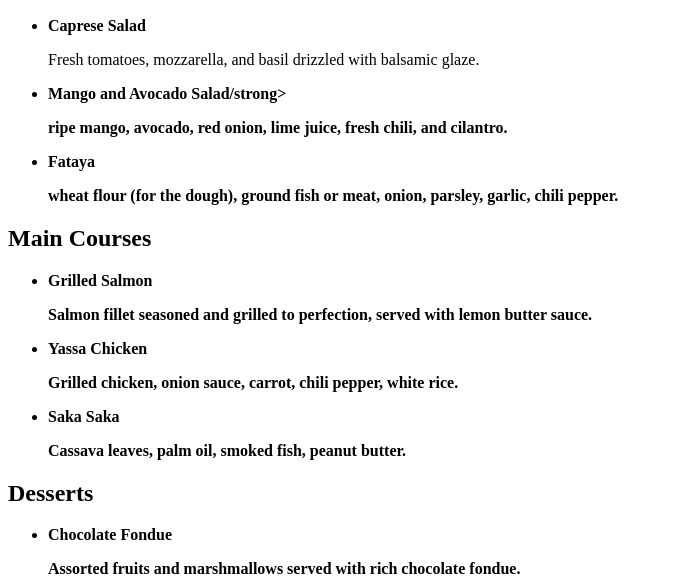
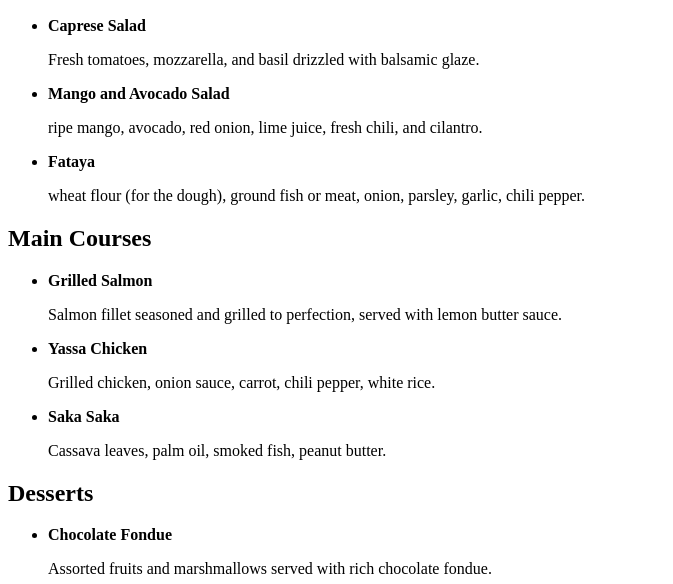
Before and after one commit to stardavo/html-project-2, a plain HTML site: page index.html in a window 1280 px wide. Shown: the part 216-800 px from the top of the page, without its empty margins (0-673 px from the left). Drawn offline with Linux system fonts and the light colour scheme.

Commit message:
correct strong tag

```diff
--- a/index.html
+++ b/index.html
@@ -29,7 +29,7 @@
     <p>Fresh tomatoes, mozzarella, and basil drizzled with balsamic glaze.</p>
   </li>
   <li>
-    <strong>Mango and Avocado Salad/strong>
+    <strong>Mango and Avocado Salad</strong>
     <p>ripe mango, avocado, red onion, lime juice, fresh chili, and cilantro.</p>
   </li>
   <li>
```
